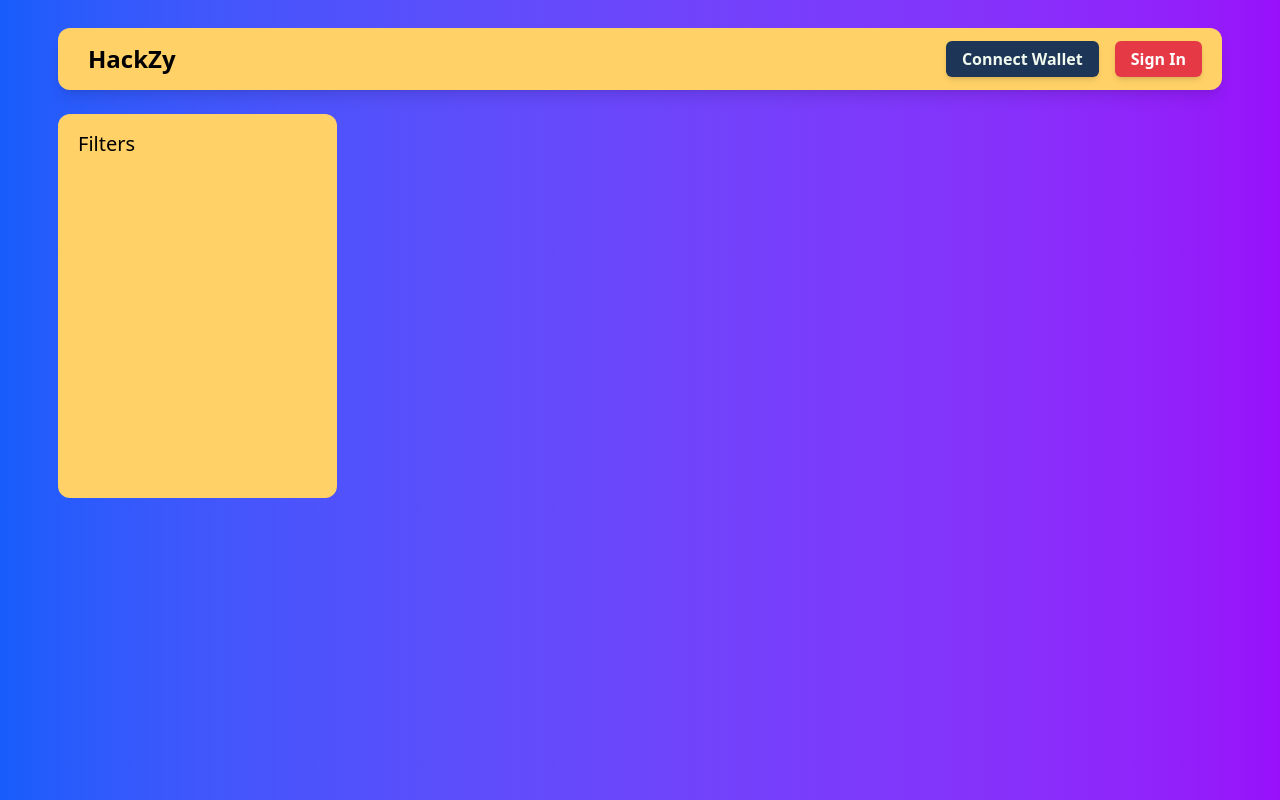
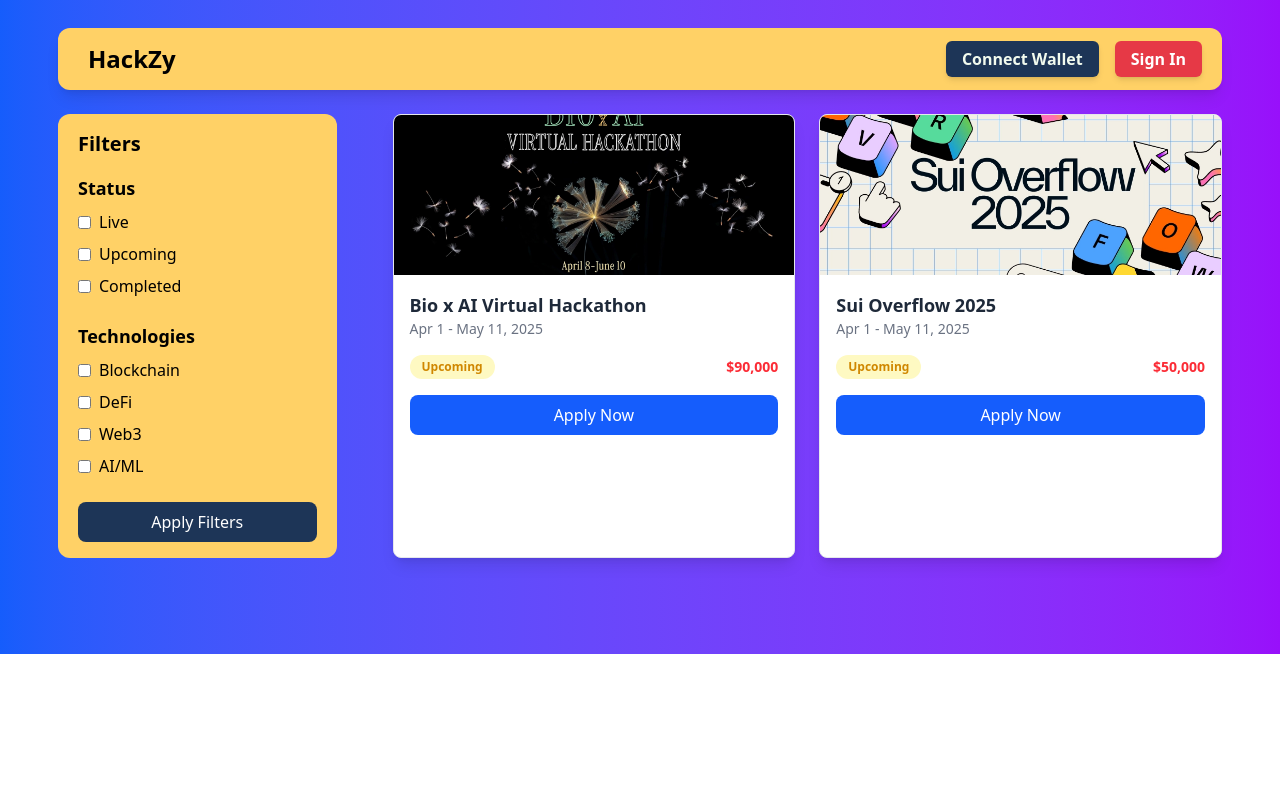
Before and after one commit to DheerajShrivastav/decentralized-grant-program-dapp, a Next.js app: page /events in a window 1280 px wide. Built offline with nearby package versions, Linux system fonts and the light colour scheme; no server answers.

Commit message:
added events cards on the events page

```diff
--- a/src/app/events/page.tsx
+++ b/src/app/events/page.tsx
@@ -2,35 +2,119 @@
 import React from 'react'
 
 const EventsListingPage = () => {
+
+    const events = [
+        {
+            title: "Bio x AI Virtual Hackathon",
+            date: "Apr 1 - May 11, 2025",
+            status: "Upcoming",
+            prize: "$90,000",
+            image: "/images/861.webp",
+        },
+        {
+            title: "Sui Overflow 2025",
+            date: "Apr 1 - May 11, 2025",
+            status: "Upcoming",
+            prize: "$50,000",
+            image: "/images/835.webp",
+        },
+    ];
     return (
         <>
 
 
-            <div className="pt-1 h-screen bg-gradient-to-r from-blue-600 to-purple-600 ">
+            <div className="pt-1  bg-gradient-to-r from-blue-600 to-purple-600 pb-24 ">
 
                 <div className="foreground mx-[58px]">
                     <Navbar />
+                    <div className="main-section flex gap-14 mt-6 ">
+                        {/* sidebar */}
+                        <div className="sidebar w-1/4 rounded-xl bg-[#ffd166] px-5 py-4 ">
+                            <p className="text-xl font-bold mb-4">Filters</p>
 
 
-
-                    <div className="main-section flex gap-14 mt-6 ">
-                        {/* sidebar */}
-
-                        <div className="sidebar w-1/4 rounded-xl bg-[#ffd166] px-5 py-4 h-96">
-
-                            <p className="text-xl">Filters</p>
+                            <div className="mb-6">
+                                <p className="text-lg font-semibold mb-2">Status</p>
+                                <div className="flex flex-col gap-2">
+                                    <label className="flex items-center gap-2">
+                                        <input type="checkbox" className="form-checkbox" />
+                                        <span>Live</span>
+                                    </label>
+                                    <label className="flex items-center gap-2">
+                                        <input type="checkbox" className="form-checkbox" />
+                                        <span>Upcoming</span>
+                                    </label>
+                                    <label className="flex items-center gap-2">
+                                        <input type="checkbox" className="form-checkbox" />
+                                        <span>Completed</span>
+                                    </label>
+                                </div>
+                            </div>
 
 
+                            <div className="mb-6">
+                                <p className="text-lg font-semibold mb-2">Technologies</p>
+                                <div className="flex flex-col gap-2">
+                                    <label className="flex items-center gap-2">
+                                        <input type="checkbox" className="form-checkbox" />
+                                        <span>Blockchain</span>
+                                    </label>
+                                    <label className="flex items-center gap-2">
+                                        <input type="checkbox" className="form-checkbox" />
+                                        <span>DeFi</span>
+                                    </label>
+                                    <label className="flex items-center gap-2">
+                                        <input type="checkbox" className="form-checkbox" />
+                                        <span>Web3</span>
+                                    </label>
+                                    <label className="flex items-center gap-2">
+                                        <input type="checkbox" className="form-checkbox" />
+                                        <span>AI/ML</span>
+                                    </label>
+                                </div>
+                            </div>
 
+                            <button className="w-full bg-[#1d3557] text-white py-2 rounded-lg hover:bg-blue-700 transition">
+                                Apply Filters
+                            </button>
                         </div>
+                        <div className="listing-section w-3/4 rounded-xl grid grid-cols-1 md:grid-cols-2 gap-6">
+
+                            {events.map((event, index) => (
+                                <div
+                                    key={index}
+                                    className="bg-white shadow-lg rounded-lg overflow-hidden border border-gray-200 hover:shadow-2xl transition-shadow duration-300"
+                                >
+
+                                    <div className="relative h-40">
+                                        <img
+                                            src={event.image}
+                                            alt={event.title}
+                                            className="w-full h-full object-cover"
+                                        />
+                                    </div>
 
 
-                        <div className="listing-section w-3/4  rounded-xl">
-
-
-
-
-
+                                    <div className="p-4">
+                                        <h3 className="text-lg font-bold text-gray-800">{event.title}</h3>
+                                        <p className="text-sm text-gray-500">{event.date}</p>
+                                        <div className="flex items-center justify-between mt-4">
+                                            <span
+                                                className={`px-3 py-1 text-xs font-semibold rounded-full ${event.status === "Live"
+                                                    ? "bg-green-100 text-green-600"
+                                                    : "bg-yellow-100 text-yellow-600"
+                                                    }`}
+                                            >
+                                                {event.status}
+                                            </span>
+                                            <span className="text-sm font-bold text-red-500">{event.prize}</span>
+                                        </div>
+                                        <button className="mt-4 w-full bg-blue-600 text-white py-2 rounded-lg hover:bg-blue-700 transition">
+                                            Apply Now
+                                        </button>
+                                    </div>
+                                </div>
+                            ))}
                         </div>
 
 
--- a/src/components/Navbar.tsx
+++ b/src/components/Navbar.tsx
@@ -9,12 +9,11 @@
                 <Link href={'/'} className="py-[15px] px-[30px] text-2xl font-semibold text-black">HackZy</Link>
                 <div className="flex items-center gap-4">
 
-                    {/* Connect Wallet Button */}
                     <button className="bg-[#1d3557] font-semibold px-4 rounded-md py-1.5 text-[#f1faee] shadow-md hover:shadow-lg hover:bg-[#457b9d] transition-all cursor-pointer">
                         Connect Wallet
                     </button>
 
-                    {/* Sign In Button (when signed out) */}
+
                     <SignedOut>
                         <SignInButton mode="modal">
                             <button className="bg-[#e63946] font-semibold px-4 mr-5 rounded-md py-1.5 text-white shadow-md hover:shadow-lg hover:bg-[#d62828] transition-all cursor-pointer">
@@ -23,7 +22,7 @@
                         </SignInButton>
                     </SignedOut>
 
-                    {/* User Button (when signed in) */}
+
                     <SignedIn>
                         <div className="mr-4">
                             <UserButton
```
Also changed, not shown: src/app/page.tsx (+1 -24 lines), public/images/835.webp (added), public/images/861.webp (added).
